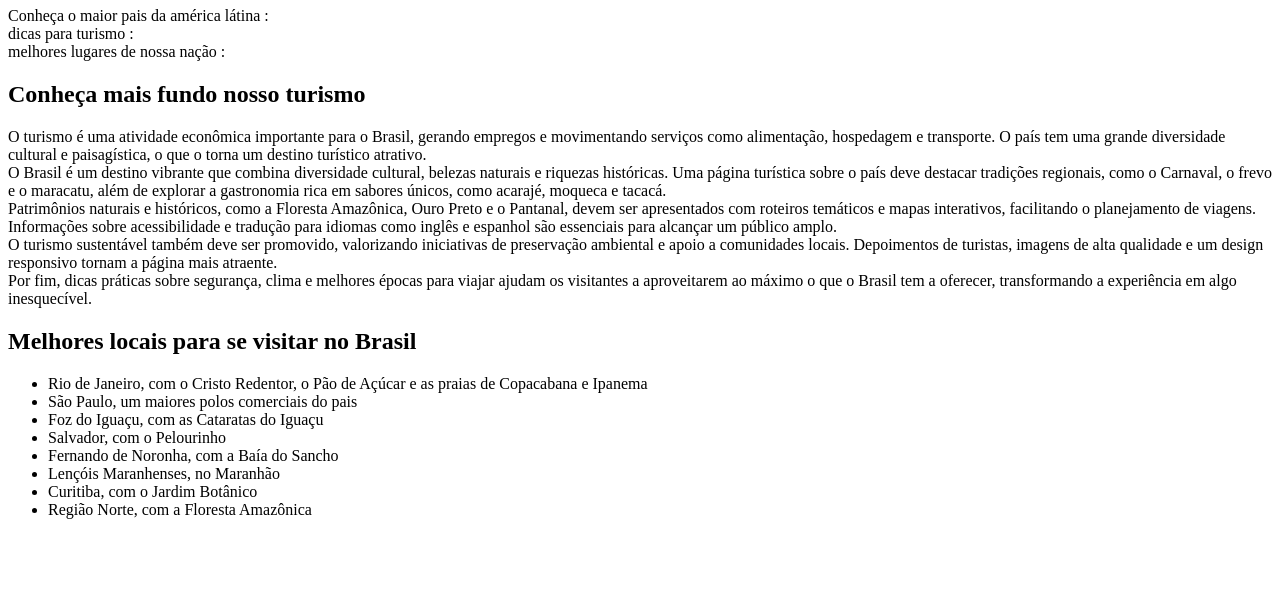
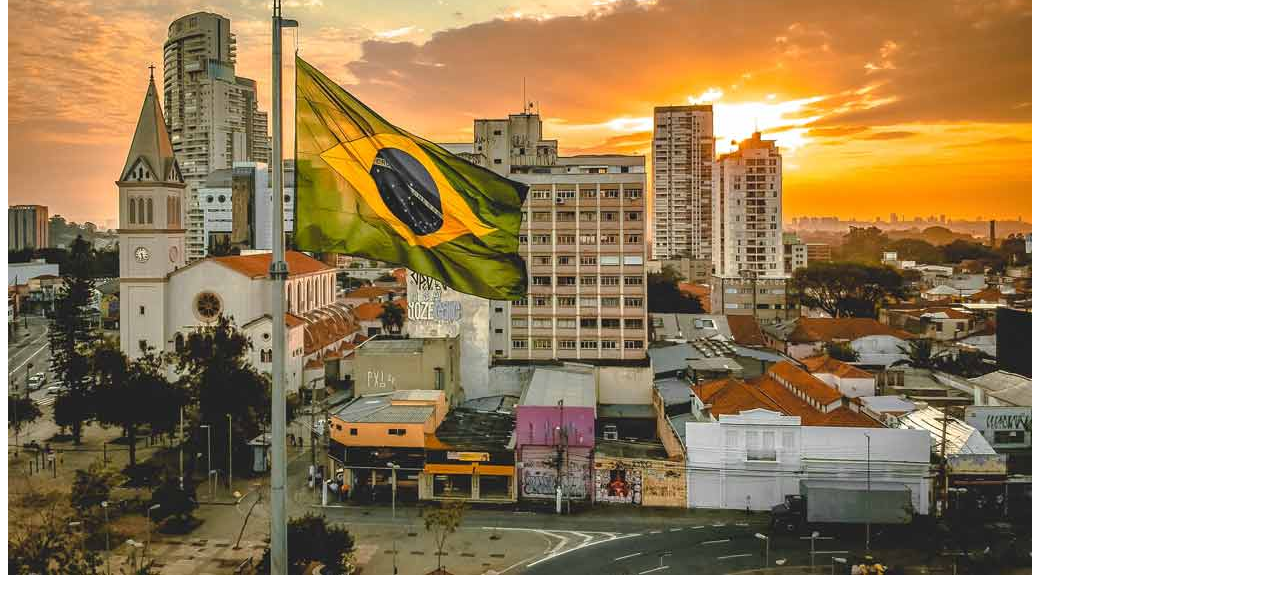
Before and after one commit to Luck-dev-web/turistica, a plain HTML site: page index.html in a window 1280 px wide. Shown: the part 99-693 px from the top of the page. Drawn offline with Linux system fonts and the light colour scheme; files that its build step writes are made by us from their sources.

Commit message:
adicionando estilos e imagme e style.css

```diff
--- /dev/null
+++ b/assents/style.css
@@ -0,0 +1,3 @@
+img {
+  border: 16px;
+}
--- a/index.html
+++ b/index.html
@@ -3,11 +3,13 @@
 <head>
   <meta charset="UTF-8">
   <meta name="viewport" content="width=device-width, initial-scale=1.0">
-  <title>Document</title>
+  <title>pagina de turismo</title>
+
+<link rel="stylesheet" href="style.css">
 </head>
 <body>
   <div id="page">
-    <img src="" alt="">
+    <img src="assents/turismo-no-brasil.jpg" alt="imagem do nosso Brasil amado">
     <main>
       <section id="about"></section>
       <h1>BEM VINDO AO BRASIL</h1>
```
Also changed, not shown: assents/turismo-no-brasil.jpg (added).
